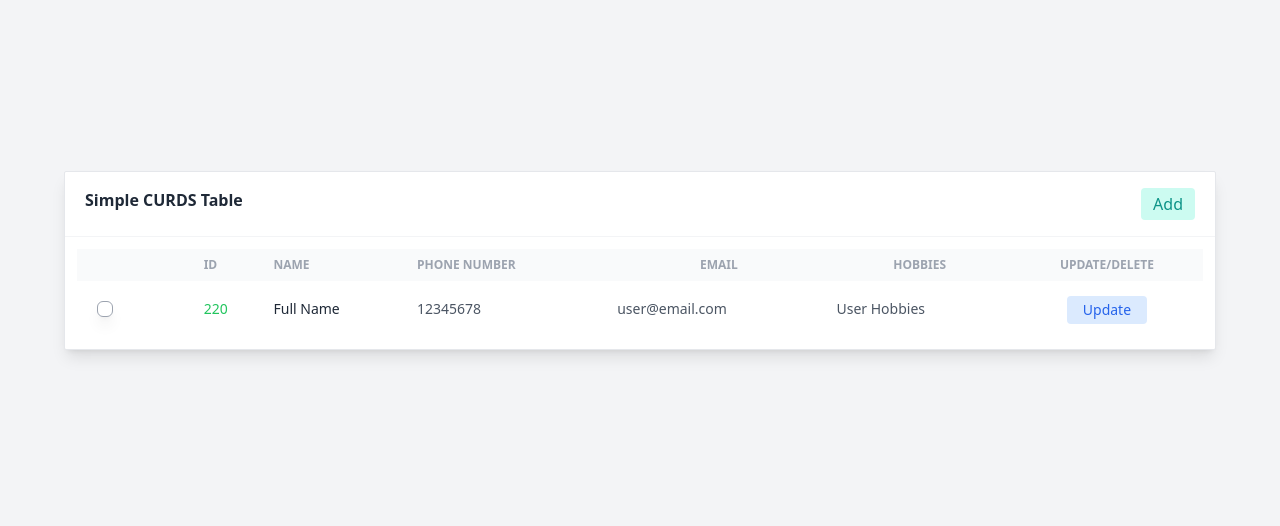
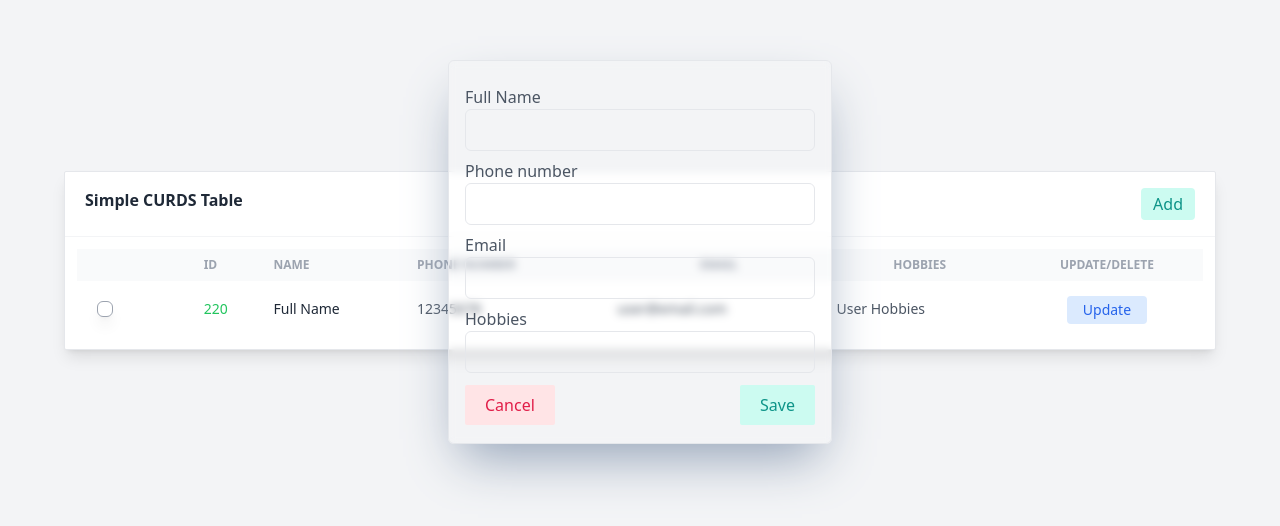
Before and after one commit to arman-ali-khan/simple-curds-form, a React (Vite) app: page / in a window 1280 px wide. Shown: the part 140-666 px from the top of the page. Built offline with nearby package versions, Linux system fonts and the light colour scheme.

Commit message:
modal added

```diff
--- a/src/App.jsx
+++ b/src/App.jsx
@@ -1,4 +1,5 @@
 import React, { useState } from 'react';
+import AddModal from './components/AddModal';
 
 const App = () => {
   const [showModal,setShowModal] = useState(false)
@@ -87,6 +88,7 @@ const App = () => {
             </div>
         </div>
     </div>
+    <AddModal showModal={showModal} setShowModal={setShowModal} />
 </section>
   );
 };
--- /dev/null
+++ b/src/components/AddModal.jsx
@@ -0,0 +1,37 @@
+import React from 'react';
+
+const AddModal = ({showModal,setShowModal}) => {
+    return (
+        <div className='flex justify-center items-center'>
+            <form action="" className='bg-base-200 w-96 border fixed top-1/4  shadow-slate-400 rounded-md backdrop-blur-sm backdrop-contrast-100 shadow-2xl py-4 px-4 h-96'>
+               <div className='mt-2'>
+                <label htmlFor="name"> Full Name</label>
+               <input className='w-full px-4 bg-transparent py-2 border rounded-md' type="text" name="" id="" />
+               </div>
+               <div className='mt-2'>
+                <label htmlFor="phone">Phone number</label>
+               <input className='w-full px-4 bg-transparent py-2 border rounded-md' type="text" name="" id="" />
+               </div>
+               <div className='mt-2'>
+                <label htmlFor="email">Email</label>
+               <input className='w-full px-4 bg-transparent py-2 border rounded-md' type="text" name="" id="" />
+               </div>
+               <div className='mt-2'>
+                <label htmlFor="hobbies">Hobbies</label>
+               <input className='w-full px-4 bg-transparent py-2 border rounded-md' type="text" name="" id="" />
+               </div>
+               {/* Save And Cancel Button */}
+               <div className='flex justify-between my-3'>
+                {/* Cancel Button */}
+                <label onClick={!showModal} className='bg-rose-100 text-rose-600 px-5 rounded-sm py-2 cursor-pointer select-none'>Cancel</label>
+
+                {/* Save Button*/}
+                 <button className='bg-teal-100 text-teal-600 px-5 rounded-sm py-2'>Save</button>
+               </div>
+
+            </form>
+        </div>
+    );
+};
+
+export default AddModal;
```
